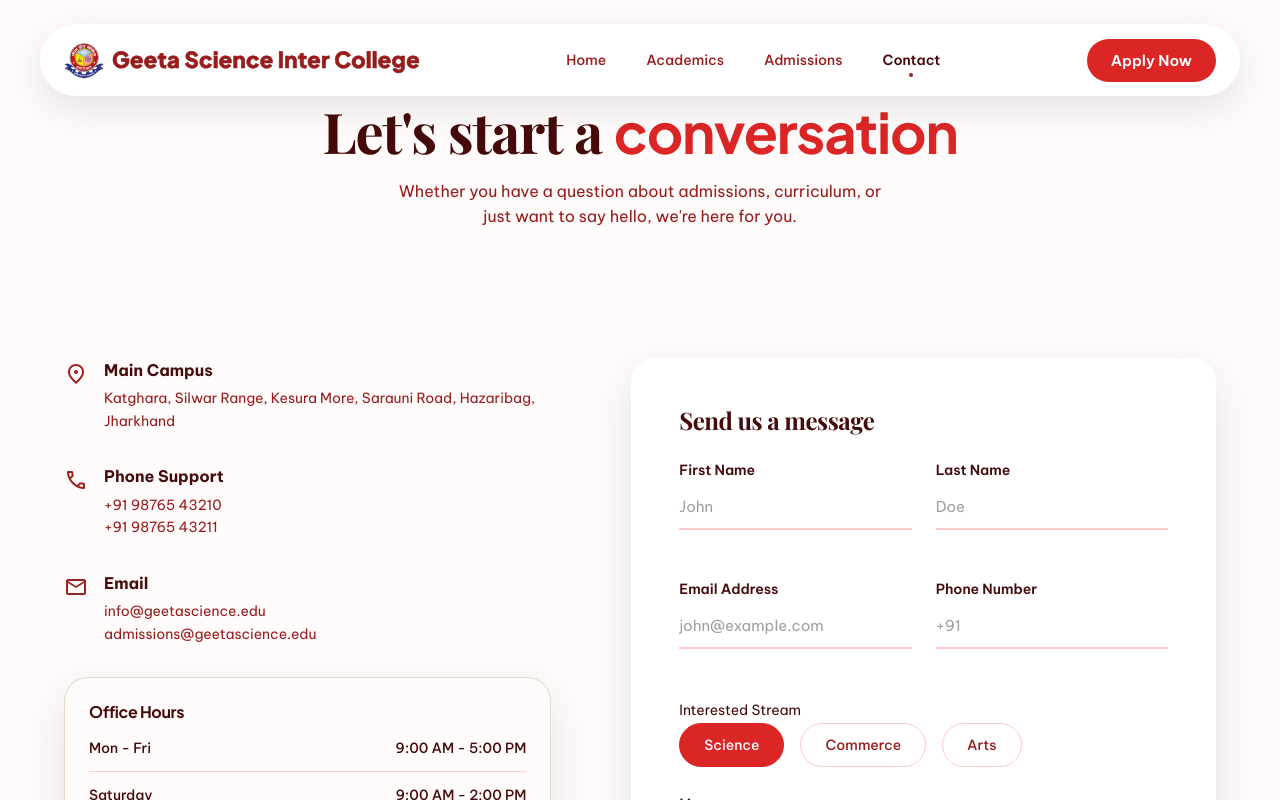
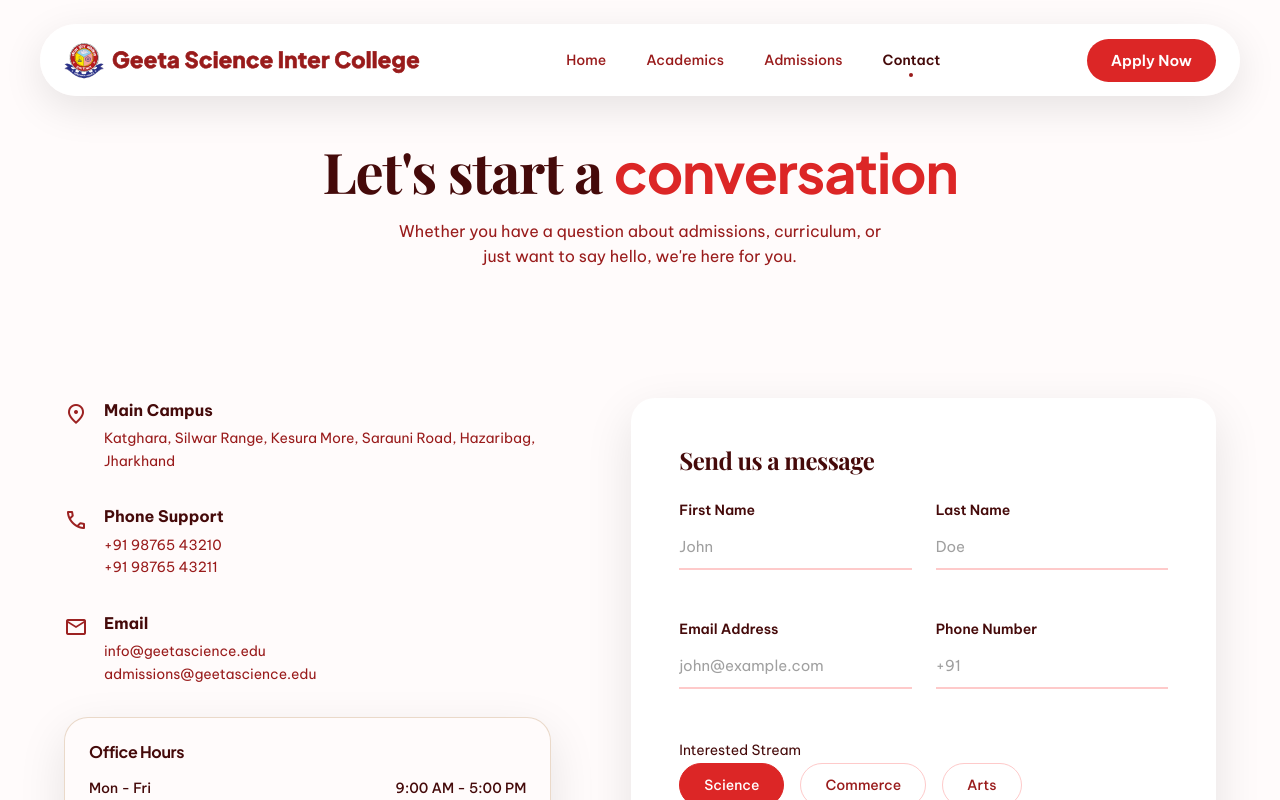
Before and after one commit to Subhampas1/geetascienceintercollege, a React (Vite) app: page /contact in a window 1280 px wide. Shown: the top 800 px of the page. Built offline with nearby package versions, Linux system fonts and the light colour scheme; a web font is replaced by a local one.

Commit message:
Increase vertical gap between navbar and main heading slightly on Contact page

```diff
--- a/src/pages/Contact.css
+++ b/src/pages/Contact.css
@@ -1,6 +1,6 @@
 /* Contact.css - 100% Fidelity */
 .contact-header {
-  padding: 100px 0 16px;
+  padding: 140px 0 16px;
 }
 
 .contact-header .hero-subtitle {
```
